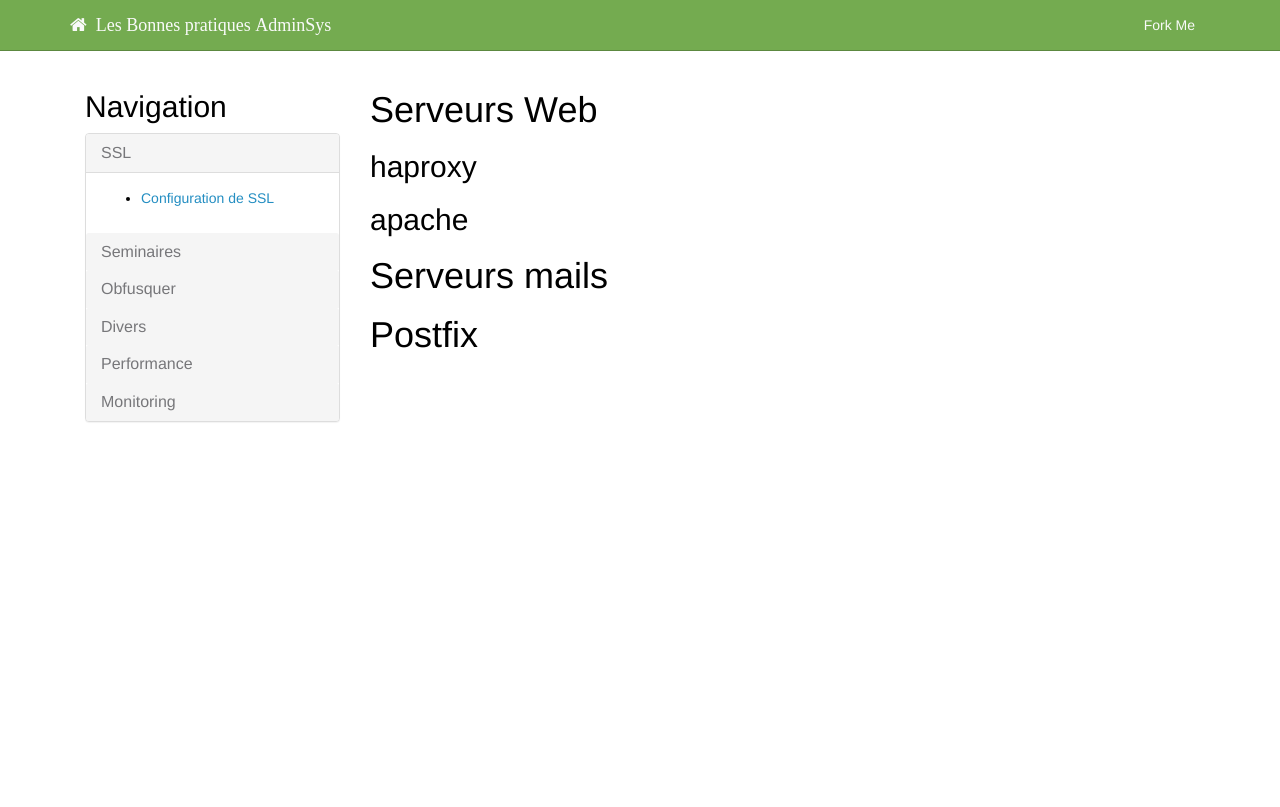
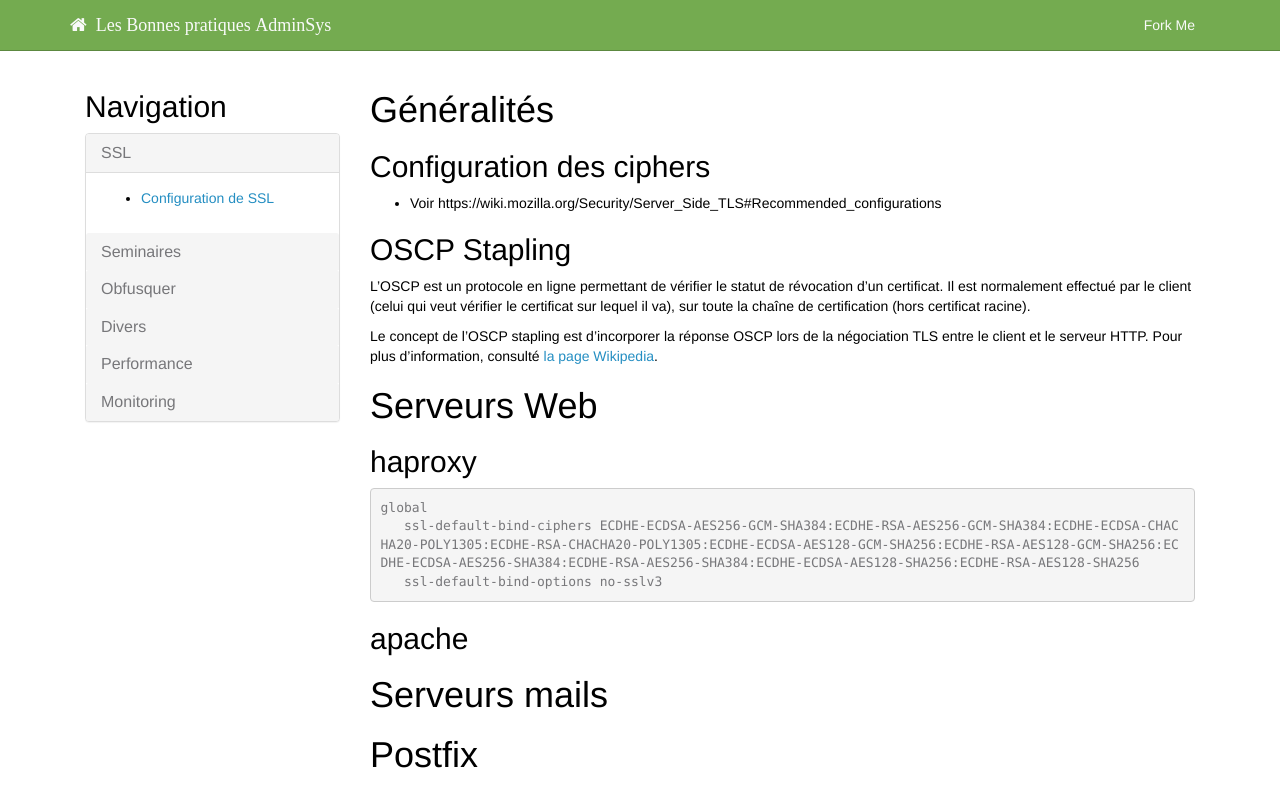
Before and after one commit to sysadmin-fr/bestPractices, a Jekyll site: the page built from _pages/ssl.md, in a window 1280 px wide. Shown: the top 807 px of the page. Built offline with Jekyll 4.4.1, drawn with Linux system fonts in a browser that asks for light colours; nearby versions of some CDN libraries; library files that are not in the unit come from our copies.

Commit message:
Update ssl.md

````diff
--- a/_pages/ssl.md
+++ b/_pages/ssl.md
@@ -3,10 +3,27 @@ categories: [SSL]
 title: Configuration de SSL
 ---
 
+# Généralités
+
+## Configuration des ciphers
+
+  * Voir https://wiki.mozilla.org/Security/Server_Side_TLS#Recommended_configurations
+
+## OSCP Stapling
+
+L'OSCP est un protocole en ligne permettant de vérifier le statut de révocation d'un certificat. Il est normalement effectué par le client (celui qui veut vérifier le certificat sur lequel il va), sur toute la chaîne de certification (hors certificat racine).
+
+Le concept de l'OSCP stapling est d'incorporer la réponse OSCP lors de la négociation TLS entre le client et le serveur HTTP. Pour plus d'information, consulté [la page Wikipedia](https://fr.wikipedia.org/wiki/Agrafage_OCSP).
+
 # Serveurs Web
 
 ## haproxy
 
+```
+global
+   ssl-default-bind-ciphers ECDHE-ECDSA-AES256-GCM-SHA384:ECDHE-RSA-AES256-GCM-SHA384:ECDHE-ECDSA-CHACHA20-POLY1305:ECDHE-RSA-CHACHA20-POLY1305:ECDHE-ECDSA-AES128-GCM-SHA256:ECDHE-RSA-AES128-GCM-SHA256:ECDHE-ECDSA-AES256-SHA384:ECDHE-RSA-AES256-SHA384:ECDHE-ECDSA-AES128-SHA256:ECDHE-RSA-AES128-SHA256
+   ssl-default-bind-options no-sslv3
+```
 ## apache
 
 # Serveurs mails
````
